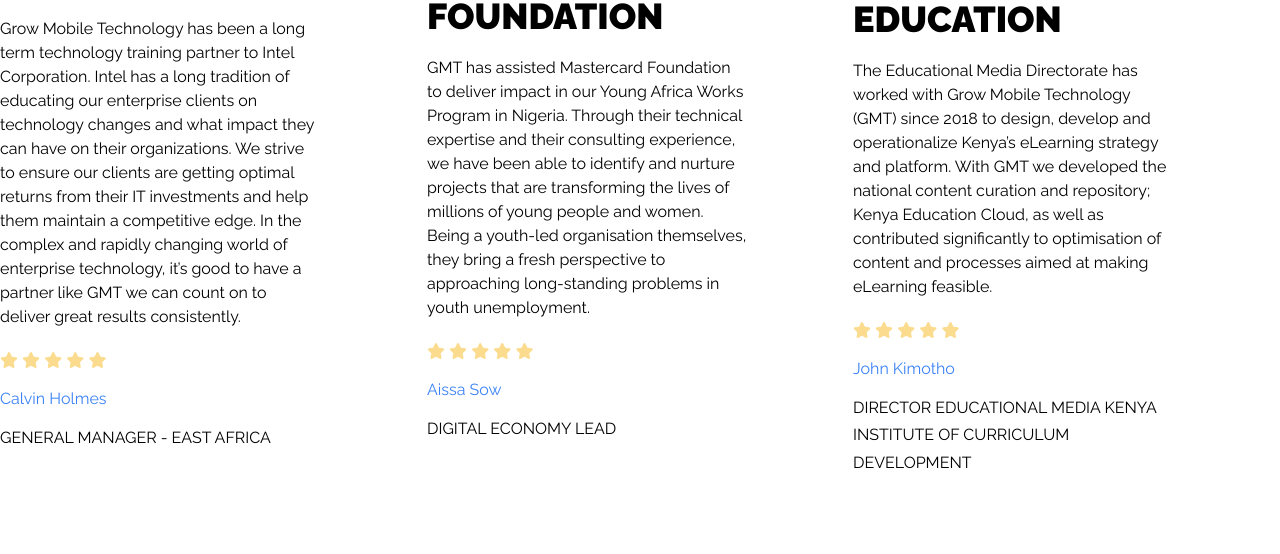
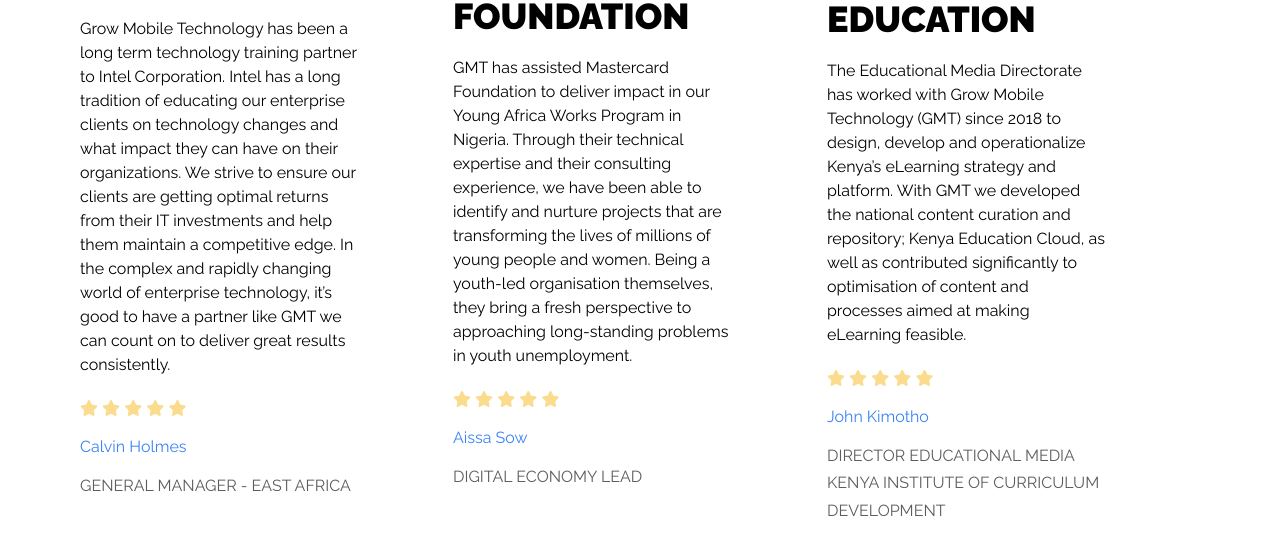
Before and after one commit to hamza2912/grow-bold, a plain HTML site: page index.html in a window 1280 px wide. Shown: the part 5816-6370 px from the top of the page. Drawn offline with nearby package versions, Linux system fonts and the light colour scheme; animation ran at ten frames a second.

Commit message:
testimonials updated

```diff
--- a/index.html
+++ b/index.html
@@ -348,7 +348,7 @@
     </div>
     <!-- Page Section 5 -->
     <div id='testimonials' class='relative bg-white'>
-        <div class='container mx-auto lg:pb-56 pb-32 pt-24'>
+        <div class='mx-auto px-20 lg:pb-56 pb-32 pt-24'>
             <h6 class='pb-12 pl-10 lg:pl-0 opacity-64'>Testimonials</h6>
             <div class='flex flex-row flex-wrap justify-between'>
                 <div data-aos="zoom-in" class='w-4/5 lg:w-1/3 mx-auto text-center lg:text-left'>
@@ -369,7 +369,7 @@
                         <i class='fas fa-star'></i>
                     </div>
                     <p class='mt-3 text-center lg:text-left text-blue-500'>Calvin Holmes</p>
-                    <p class='text-center lg:text-left mt-3'> GENERAL MANAGER - EAST AFRICA</p>
+                    <p class='text-center lg:text-left mt-3 opacity-64'> GENERAL MANAGER - EAST AFRICA</p>
                 </div>
                 <div data-aos="zoom-in" data-aos-delay="150" class='w-4/5 lg:w-1/3 mx-auto text-center lg:text-left mt-24 lg:mt-0'>
                     <img class='mb-6 mx-auto lg:mx-0' src="./images/mastercard.svg" alt="Mastercard Logo">
@@ -387,7 +387,7 @@
                         <i class='fas fa-star'></i>
                     </div>
                     <p class='mt-3 text-center lg:text-left text-blue-500'>Aissa Sow</p>
-                    <p class='text-center lg:text-left mt-3'> DIGITAL ECONOMY LEAD</p>
+                    <p class='text-center lg:text-left mt-3 opacity-64'> DIGITAL ECONOMY LEAD</p>
                 </div>
                 <div data-aos="zoom-in" data-aos-delay="300" class='w-4/5 lg:w-1/3 mx-auto text-center lg:text-left mt-24 lg:mt-0'>
                     <img class='mb-4 mx-auto lg:mx-0' src="./images/Ministry.svg" alt="Ministry Logo">
@@ -404,7 +404,7 @@
                         <i class='fas fa-star'></i>
                     </div>
                     <p class='mt-3 text-center lg:text-left text-blue-500'>John Kimotho</p>
-                    <p class='text-center lg:text-left mt-3 lg:w-3/4 px-8 lg:px-0'>DIRECTOR EDUCATIONAL MEDIA KENYA INSTITUTE OF CURRICULUM DEVELOPMENT</p>
+                    <p class='text-center lg:text-left mt-3 lg:w-3/4 px-8 lg:px-0 opacity-64'>DIRECTOR EDUCATIONAL MEDIA KENYA INSTITUTE OF CURRICULUM DEVELOPMENT</p>
                 </div>
             </div>
         </div>
```
